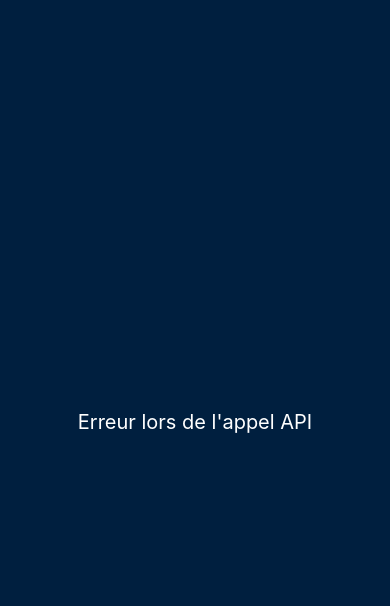
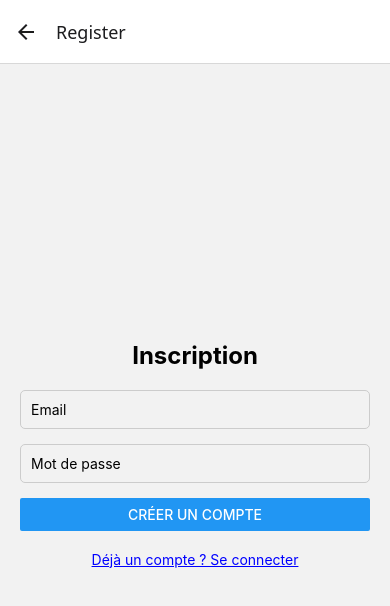
Before and after one commit to joongau/nautilink2, a React Native app in the folder frontend/: screen /Register in a window 390 px wide. Shown: the top 606 px of the page. Built offline with nearby package versions, Linux system fonts and the light colour scheme; no server answers.

Commit message:
finish authentification working

```diff
--- a/frontend/App.js
+++ b/frontend/App.js
@@ -1,35 +1,21 @@
-import React, { useEffect, useState } from 'react';
-import { Text, View, StyleSheet } from 'react-native';
+import React from 'react';
+import { NavigationContainer } from '@react-navigation/native';
+import { createNativeStackNavigator } from '@react-navigation/native-stack';
+
+import LoginScreen from './screens/LoginScreen';
+import RegisterScreen from './screens/RegisterScreen';
+import HomeScreen from './screens/HomeScreen';
+
+const Stack = createNativeStackNavigator();
 
 export default function App() {
-  const [message, setMessage] = useState('Chargement...');
-
-  useEffect(() => {
-    fetch('http://192.168.1.39:3000/') // Remplace par ton IP locale
-      .then((res) => res.text())
-      .then((text) => setMessage(text))
-      .catch((err) => {
-        console.error(err);
-        setMessage("Erreur lors de l'appel API");
-      });
-  }, []);
-
   return (
-    <View style={styles.container}>
-      <Text style={styles.text}>{message}</Text>
-    </View>
+    <NavigationContainer>
+      <Stack.Navigator initialRouteName="Login">
+        <Stack.Screen name="Login" component={LoginScreen} />
+        <Stack.Screen name="Register" component={RegisterScreen} />
+        <Stack.Screen name="Home" component={HomeScreen} />
+      </Stack.Navigator>
+    </NavigationContainer>
   );
 }
-
-const styles = StyleSheet.create({
-  container: {
-    flex: 1,
-    backgroundColor: '#001f3f',
-    alignItems: 'center',
-    justifyContent: 'center',
-  },
-  text: {
-    color: '#ffffff',
-    fontSize: 20,
-  },
-});
--- /dev/null
+++ b/frontend/screens/HomeScreen.js
@@ -0,0 +1,22 @@
+import React from 'react';
+import { View, Text, Button, StyleSheet } from 'react-native';
+import AsyncStorage from '@react-native-async-storage/async-storage';
+
+export default function HomeScreen({ navigation }) {
+  const handleLogout = async () => {
+    await AsyncStorage.removeItem('token');
+    navigation.replace('Login');
+  };
+
+  return (
+    <View style={styles.container}>
+      <Text style={styles.title}>Bienvenue sur NautiLink2 🚤</Text>
+      <Button title="Se déconnecter" onPress={handleLogout} />
+    </View>
+  );
+}
+
+const styles = StyleSheet.create({
+  container: { flex: 1, justifyContent: 'center', alignItems: 'center' },
+  title: { fontSize: 24, fontWeight: 'bold', marginBottom: 20 }
+});
--- /dev/null
+++ b/frontend/screens/LoginScreen.js
@@ -0,0 +1,86 @@
+import React, { useState } from 'react';
+import { View, Text, TextInput, Button, StyleSheet, Alert } from 'react-native';
+import AsyncStorage from '@react-native-async-storage/async-storage';
+
+export default function LoginScreen({ navigation }) {
+  const [email, setEmail] = useState('');
+  const [password, setPassword] = useState('');
+
+  const handleLogin = async () => {
+    if (!email || !password) {
+      Alert.alert('Erreur', 'Email et mot de passe requis');
+      return;
+    }
+
+    try {
+      const response = await fetch('http://192.168.1.39:3000/api/login', {
+        method: 'POST',
+        headers: { 'Content-Type': 'application/json' },
+        body: JSON.stringify({ email, password })
+      });
+
+      const text = await response.text();
+      let data;
+      try {
+        data = JSON.parse(text);
+      } catch (err) {
+        console.error('Réponse NON JSON :', text);
+        Alert.alert('Erreur serveur', 'Réponse invalide du serveur');
+        return;
+      }
+
+      if (response.ok) {
+        await AsyncStorage.setItem('token', data.token);
+        navigation.replace('Home');
+      } else {
+        Alert.alert('Erreur', data.message || 'Échec de connexion');
+      }
+    } catch (error) {
+      console.error('Erreur fetch :', error);
+      Alert.alert('Erreur', 'Impossible de contacter le serveur');
+    }
+  };
+
+  return (
+    <View style={styles.container}>
+      <Text style={styles.title}>Connexion</Text>
+      <TextInput
+        placeholder="Email"
+        value={email}
+        onChangeText={setEmail}
+        autoCapitalize="none"
+        keyboardType="email-address"
+        style={styles.input}
+      />
+      <TextInput
+        placeholder="Mot de passe"
+        value={password}
+        onChangeText={setPassword}
+        secureTextEntry
+        style={styles.input}
+      />
+      <Button title="Se connecter" onPress={handleLogin} />
+      <Text style={styles.link} onPress={() => navigation.navigate('Register')}>
+        Pas encore de compte ? S’inscrire
+      </Text>
+    </View>
+  );
+}
+
+const styles = StyleSheet.create({
+  container: { flex: 1, padding: 20, justifyContent: 'center' },
+  title: { fontSize: 24, fontWeight: 'bold', marginBottom: 20, textAlign: 'center' },
+  input: {
+    borderWidth: 1,
+    borderColor: '#ccc',
+    marginBottom: 15,
+    padding: 10,
+    borderRadius: 5
+  },
+  link: {
+    marginTop: 20,
+    color: 'blue',
+    textAlign: 'center',
+    textDecorationLine: 'underline'
+  }
+});
--- /dev/null
+++ b/frontend/screens/RegisterScreen.js
@@ -0,0 +1,85 @@
+import React, { useState } from 'react';
+import { View, Text, TextInput, Button, StyleSheet, Alert } from 'react-native';
+
+export default function RegisterScreen({ navigation }) {
+  const [email, setEmail] = useState('');
+  const [password, setPassword] = useState('');
+
+  const handleRegister = async () => {
+    if (!email || !password) {
+      Alert.alert('Erreur', 'Email et mot de passe requis');
+      return;
+    }
+
+    try {
+      const response = await fetch('http://192.168.1.39:3000/api/register', {
+        method: 'POST',
+        headers: { 'Content-Type': 'application/json' },
+        body: JSON.stringify({ email, password })
+      });
+
+      const text = await response.text();
+      let data;
+      try {
+        data = JSON.parse(text);
+      } catch (err) {
+        console.error('Réponse NON JSON :', text);
+        Alert.alert('Erreur serveur', 'Réponse invalide du serveur');
+        return;
+      }
+
+      if (response.ok) {
+        Alert.alert('Succès', 'Compte créé avec succès');
+        navigation.replace('Login');
+      } else {
+        Alert.alert('Erreur', data.message || 'Échec de l’inscription');
+      }
+    } catch (error) {
+      console.error('Erreur fetch :', error);
+      Alert.alert('Erreur', 'Impossible de contacter le serveur');
+    }
+  };
+
+  return (
+    <View style={styles.container}>
+      <Text style={styles.title}>Inscription</Text>
+      <TextInput
+        placeholder="Email"
+        value={email}
+        onChangeText={setEmail}
+        autoCapitalize="none"
+        keyboardType="email-address"
+        style={styles.input}
+      />
+      <TextInput
+        placeholder="Mot de passe"
+        value={password}
+        onChangeText={setPassword}
+        secureTextEntry
+        style={styles.input}
+      />
+      <Button title="Créer un compte" onPress={handleRegister} />
+      <Text style={styles.link} onPress={() => navigation.navigate('Login')}>
+        Déjà un compte ? Se connecter
+      </Text>
+    </View>
+  );
+}
+
+const styles = StyleSheet.create({
+  container: { flex: 1, padding: 20, justifyContent: 'center' },
+  title: { fontSize: 24, fontWeight: 'bold', marginBottom: 20, textAlign: 'center' },
+  input: {
+    borderWidth: 1,
+    borderColor: '#ccc',
+    marginBottom: 15,
+    padding: 10,
+    borderRadius: 5
+  },
+  link: {
+    marginTop: 20,
+    color: 'blue',
+    textAlign: 'center',
+    textDecorationLine: 'underline'
+  }
+});
```
Also changed, not shown: frontend/package.json (+8 -1 lines), 2 other files (tests, documents, lock files or other folders).
